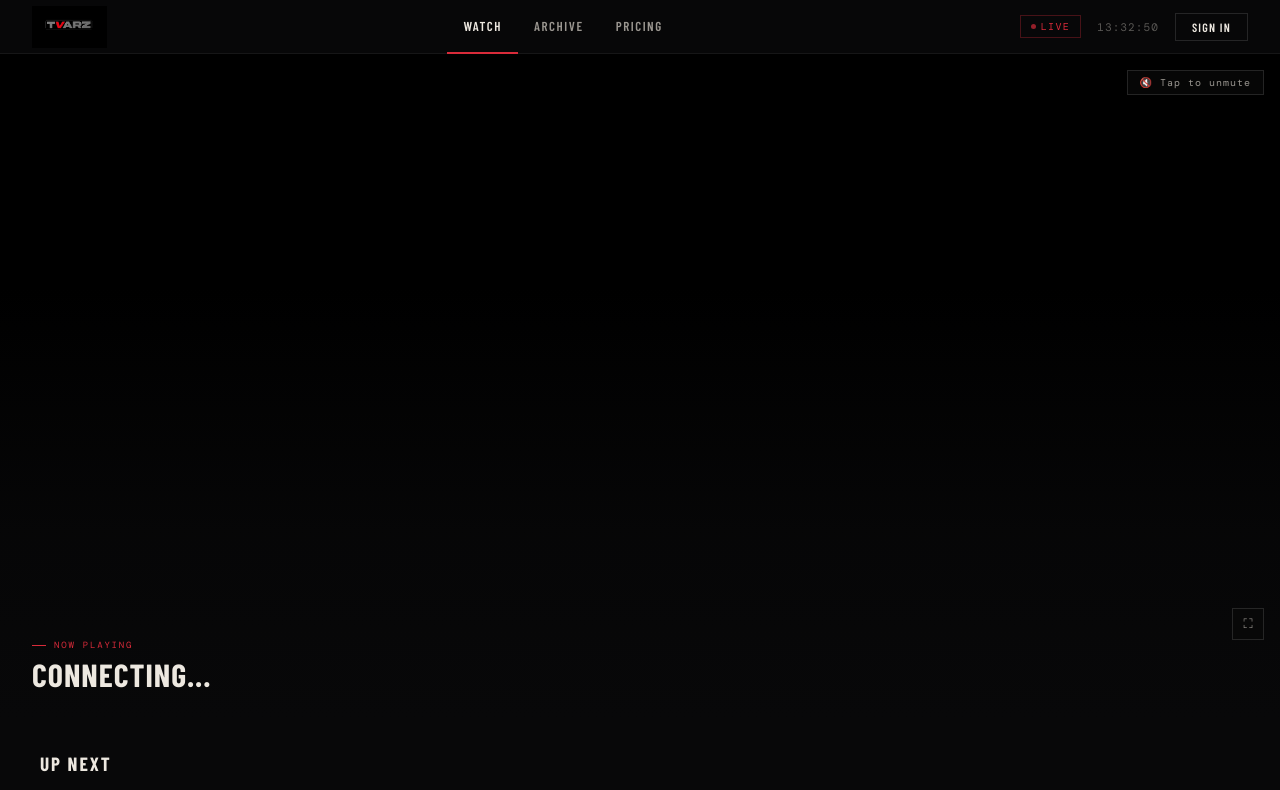
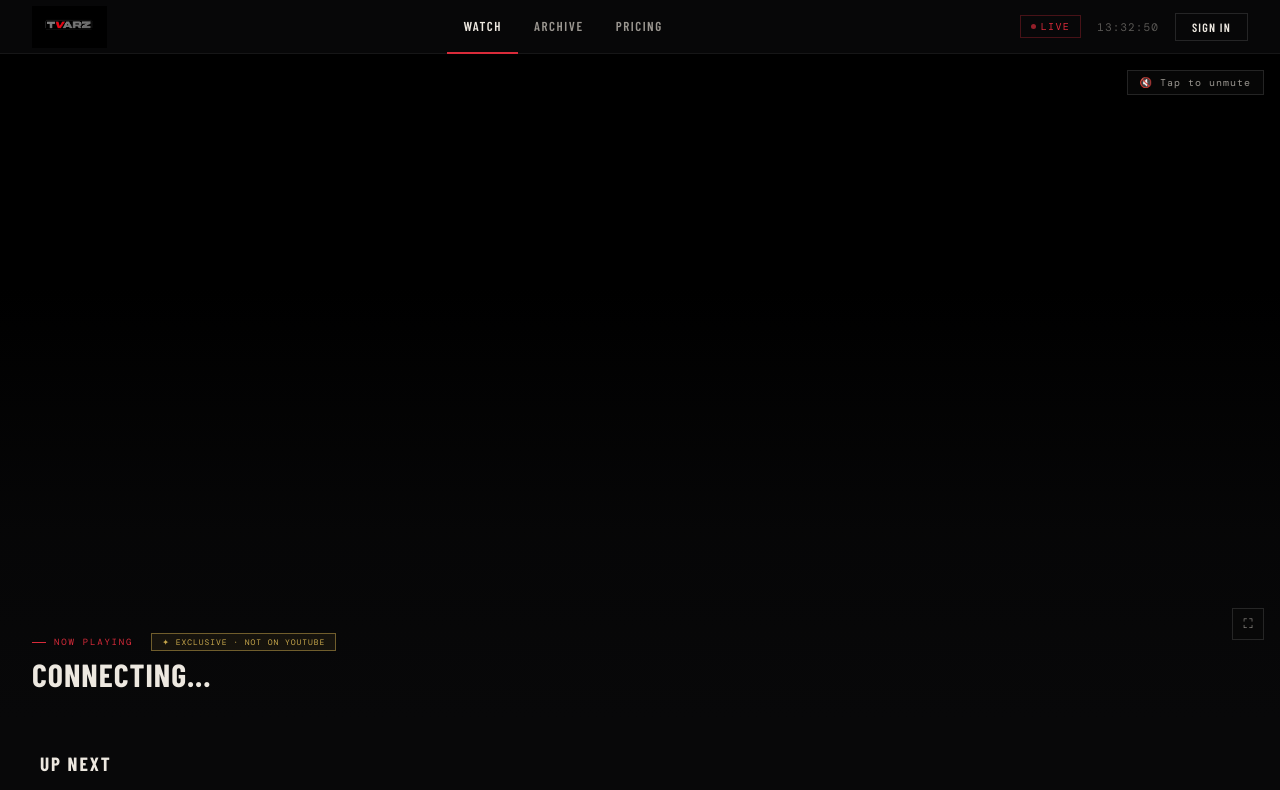
Before and after one commit to alicancapli47-a11y/tvarz, a plain HTML site: page frontend/index.html in a window 1280 px wide. Shown: the top 790 px of the page. Drawn offline with nearby package versions, Linux system fonts and the light colour scheme; no server answers.

Commit message:
Update index.html

```diff
--- a/frontend/index.html
+++ b/frontend/index.html
@@ -211,7 +211,7 @@ footer{border-top:0.5px solid var(--border);padding:2rem 2.5rem;display:flex;ali
     <div class="mute-hint" id="muteHint">🔇 Tap to unmute</div>
     <button class="fs-btn" onclick="goFullscreen()">⛶</button>
     <div class="player-info">
-      <div class="now-label">Now Playing</div>
+      <div class="now-label">Now Playing <span style="font-family:var(--fm);font-size:8px;letter-spacing:0.12em;color:var(--gold);border:0.5px solid rgba(201,168,76,0.5);background:rgba(201,168,76,0.08);padding:3px 10px;margin-left:10px;text-transform:uppercase">✦ Exclusive · Not on YouTube</span></div>
       <div class="film-title" id="filmTitle">Loading stream...</div>
       <div class="film-tags" id="filmTags"></div>
     </div>
```
